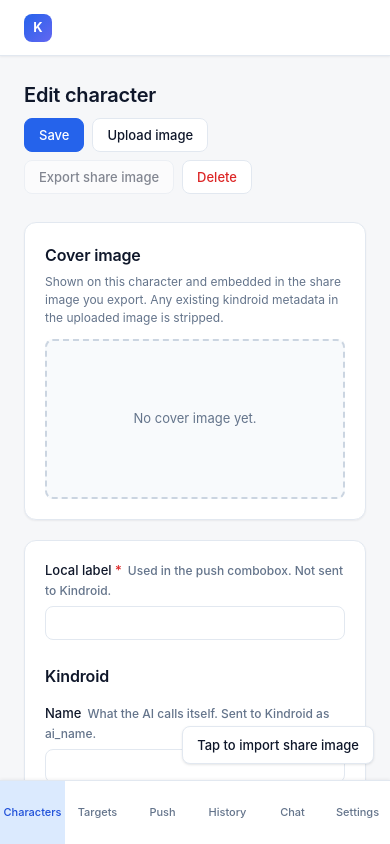
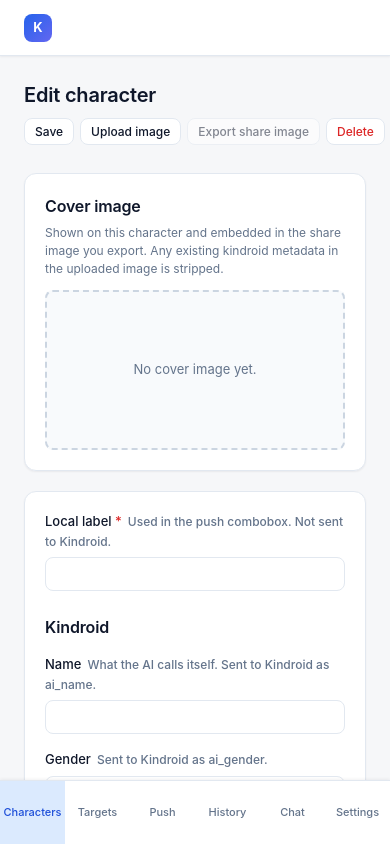
Before and after one commit to kuss-ms/Kindroid-Manager, a React (Vite) app: page /characters/1 in a window 390 px wide. Built offline with nearby package versions, Linux system fonts and the light colour scheme.

Commit message:
Revert target overflow; move import to characters page; restyle chat fields

```diff
--- a/src/components/AppLayout.tsx
+++ b/src/components/AppLayout.tsx
@@ -9,7 +9,6 @@ export function AppLayout() {
   const navigate = useNavigate();
   const [dropActive, setDropActive] = useState(false);
   const dragCounter = useRef(0);
-  const fileInputRef = useRef<HTMLInputElement>(null);
   const settings = useQuery({ queryKey: ['settings'], queryFn: api.getSettings });
   const characters = useQuery({ queryKey: ['characters'], queryFn: api.listCharacters });
   const targets = useQuery({ queryKey: ['targets'], queryFn: api.listTargets });
@@ -128,36 +127,6 @@ export function AppLayout() {
         {' '}
         <Outlet />{' '}
       </main>{' '}
-      <input
-        ref={fileInputRef}
-        type="file"
-        accept="image/png,image/*"
-        className="app-file-input"
-        onChange={async (e) => {
-          const file = e.target.files?.[0];
-          e.target.value = '';
-          if (file) {
-            const buf = await file.arrayBuffer();
-            const bytes = Array.from(new Uint8Array(buf));
-            try {
-              const draft = await api.importShareImage(bytes);
-              queryClient.setQueryData(['character', draft.id], draft);
-              queryClient.invalidateQueries({ queryKey: ['characters'] });
-              toast('success', `Imported "${draft.name}"`);
-              navigate(`/characters/${draft.id}`);
-            } catch (err) {
-              toast('error', errorMessage(err));
-            }
-          }
-        }}
-      />
-      <button
-        type="button"
-        className="app-import-btn"
-        onClick={() => fileInputRef.current?.click()}
-      >
-        Tap to import share image
-      </button>{' '}
       <nav className="app-bottom-nav">
         {' '}
         <NavLink to="/characters" className={({ isActive }) => (isActive ? 'active' : '')}>
--- a/src/pages/CharacterEditorPage.tsx
+++ b/src/pages/CharacterEditorPage.tsx
@@ -7,6 +7,7 @@ import { api, errorMessage } from '../lib/api';
 import { characterInputSchema, type CharacterFormValues } from '../lib/schemas';
 import { toast } from '../components/Toaster';
 import { ConfirmDialog } from '../components/ConfirmDialog';
+import { RowActions, type RowAction } from '../components/RowActions';
 import { FIELD_SOFT_LIMITS, GENDER_OPTIONS } from '../lib/types';
 import type { JournalEntry, JournalEntryInput, Uuid } from '../lib/types';
 
@@ -209,51 +210,42 @@ export function CharacterEditorPage() {
       <div className="page-header">
         <h2>{id ? 'Edit character' : 'New character'}</h2>
         <div className="page-header-actions">
-          <button
-            type="button"
-            className="btn btn-primary"
-            disabled={!isDirty && !!id}
-            onClick={onSubmit}
-          >
-            Save
-          </button>
-          <button
-            type="button"
-            className="btn"
-            onClick={() => fileInputRef.current?.click()}
-            disabled={uploadImage.isPending || save.isPending}
-            title={
-              id
-                ? 'Upload a cover image'
-                : 'Save the character first (auto-saves with current form values)'
+          <RowActions
+            actions={
+              [
+                {
+                  label: 'Save',
+                  onClick: onSubmit,
+                  disabled: !isDirty && !!id,
+                },
+                {
+                  label: 'Upload image',
+                  onClick: () => fileInputRef.current?.click(),
+                  disabled: uploadImage.isPending || save.isPending,
+                  title: id
+                    ? 'Upload a cover image'
+                    : 'Save the character first (auto-saves with current form values)',
+                },
+                ...(id
+                  ? [
+                      {
+                        label: 'Export share image',
+                        onClick: () => exportImage.mutate(),
+                        disabled: exportImage.isPending || !character.data?.cover_image,
+                        title: character.data?.cover_image
+                          ? 'Download a PNG with the persona embedded'
+                          : 'Upload a cover image first',
+                      },
+                      {
+                        label: 'Delete',
+                        danger: true,
+                        onClick: () => setConfirmDelete(true),
+                      },
+                    ]
+                  : []),
+              ] satisfies RowAction[]
             }
-          >
-            {uploadImage.isPending || save.isPending ? 'Uploading…' : 'Upload image'}
-          </button>
-          {id && (
-            <>
-              <button
-                type="button"
-                className="btn"
-                onClick={() => exportImage.mutate()}
-                disabled={exportImage.isPending || !character.data?.cover_image}
-                title={
-                  character.data?.cover_image
-                    ? 'Download a PNG with the persona embedded'
-                    : 'Upload a cover image first'
-                }
-              >
-                Export share image
-              </button>
-              <button
-                type="button"
-                className="btn btn-danger"
-                onClick={() => setConfirmDelete(true)}
-              >
-                Delete
-              </button>
-            </>
-          )}
+          />
         </div>
       </div>
 
--- a/src/pages/ChatHistoryPage.tsx
+++ b/src/pages/ChatHistoryPage.tsx
@@ -510,12 +510,13 @@ export function ChatHistoryPage() {
         <div className="muted">{subtitle}</div>
       </div>
 
-      <div className="flex-row" style={{ gap: 8, flexWrap: 'wrap', alignItems: 'center' }}>
-        <label className="muted" htmlFor="target-select">
+      <div className="form-row" style={{ flexDirection: 'row', gap: 8, alignItems: 'center', flexWrap: 'wrap' }}>
+        <label className="form-label" htmlFor="target-select" style={{ flexShrink: 0 }}>
           Target
         </label>
         <select
           id="target-select"
+          className="select"
           value={selectedAiId ?? ''}
           onChange={(e) => setSelectedAiId(e.target.value)}
         >
@@ -560,17 +561,17 @@ export function ChatHistoryPage() {
 
       {body && <p className="muted">{body}</p>}
 
-      <div className="flex-row" style={{ marginTop: 12 }}>
+      <div className="form-row" style={{ flexDirection: 'row', gap: 8, alignItems: 'center', flexWrap: 'wrap' }}>
         <input
           type="search"
+          className="input input-search"
           placeholder="Search messages…"
           value={searchInput}
           onChange={(e) => setSearchInput(e.target.value)}
           style={{ flex: 1, minWidth: 200 }}
         />
         <label
-          className="flex-row"
-          style={{ gap: 6, alignItems: 'center', cursor: 'pointer' }}
+          className="checkbox"
           title="Show only messages you've favourited (pinned) here"
         >
           <input
--- a/src/pages/PushPage.tsx
+++ b/src/pages/PushPage.tsx
@@ -376,7 +376,7 @@ export function PushPage() {
                     : ''
             }
             onClick={() => setConfirmOpen(true)}
-            className="btn btn-primary"
+            className="btn btn-primary btn-wrap-text"
           >
             {' '}
             {push.isPending
--- a/src/pages/TargetsPage.tsx
+++ b/src/pages/TargetsPage.tsx
@@ -5,7 +5,6 @@ import { zodResolver } from '@hookform/resolvers/zod';
 import { api, errorMessage, type TargetInput } from '../lib/api';
 import { targetInputSchema, type TargetFormValues } from '../lib/schemas';
 import { ConfirmDialog } from '../components/ConfirmDialog';
-import { RowActions, type RowAction } from '../components/RowActions';
 import { toast } from '../components/Toaster';
 export function TargetsPage() {
   const queryClient = useQueryClient();
@@ -73,21 +72,14 @@ export function TargetsPage() {
                 </div>{' '}
                 <div className="list-item-actions">
                   {' '}
-                  <RowActions
-                    actions={
-                      [
-                        {
-                          label: 'Edit',
-                          onClick: () => setEditing({ ...t }),
-                        },
-                        {
-                          label: 'Delete',
-                          danger: true,
-                          onClick: () => setDeleting(t.id),
-                        },
-                      ] satisfies RowAction[]
-                    }
-                  />{' '}
+                  <button className="btn btn-sm" onClick={() => setEditing({ ...t })}>
+                    {' '}
+                    Edit{' '}
+                  </button>{' '}
+                  <button className="btn btn-sm btn-danger" onClick={() => setDeleting(t.id)}>
+                    {' '}
+                    Delete{' '}
+                  </button>{' '}
                 </div>{' '}
               </div>
             ))}{' '}
--- a/src/styles/global.css
+++ b/src/styles/global.css
@@ -243,38 +243,12 @@ select {
   .section-grid {
     grid-template-columns: 1fr;
   }
-} /* Mobile bottom nav + import button + full-screen modals.
+} /* Mobile bottom nav + full-screen modals.
    See .kilo/plans/1785596514600-android-deployment-plan.md step 5.
-   The hidden <input> + "Tap to import" button is the fallback for
-   share-image import on touch devices (the global drag-drop / paste
-   handlers do not work on Android System WebView). */
-.app-file-input {
-  display: none;
-}
-/* Hide the floating "Tap to import" button whenever any modal-overlay is
-   visible. Android System WebView does not always honour backdrop-filter,
-   so without this rule the fixed button at bottom: 80px bleeds through the
-   semi-transparent modal overlay and visually obstructs the modal's
-   confirm/cancel buttons. :has() requires Chrome 105+ — Android 13+
-   System WebView satisfies that. */
-body:has(.modal-overlay) .app-import-btn {
-  display: none;
-}
-.app-import-btn {
-  display: inline-flex;
-  position: fixed;
-  right: var(--space-4);
-  bottom: var(--space-4);
-  z-index: 50;
-  padding: 10px 14px;
-  border-radius: var(--radius);
-  border: 1px solid var(--border);
-  background: var(--surface);
-  color: var(--text);
-  box-shadow: var(--shadow);
-  font-weight: 500;
-  font-size: 13px;
-}
+   The drag-drop / paste handlers in AppLayout work everywhere, but
+   Android System WebView does not fire HTML5 drop events for files, so
+   the Characters page exposes a visible "Import share image" button that
+   opens the OS file picker via a hidden <input>. */
 .app-bottom-nav {
   display: none;
 }
@@ -284,9 +258,6 @@ body:has(.modal-overlay) .app-import-btn {
   }
   .app-nav {
     display: none;
-  }
-  .app-import-btn {
-    bottom: 80px;
   }
   .app-bottom-nav {
     display: flex;
@@ -451,6 +422,14 @@ body:has(.modal-overlay) .app-import-btn {
 .btn-sm {
   padding: 5px 10px;
   font-size: 12px;
+}
+/* Buttons with dynamic text (e.g. "Push 8 fields and 3 journals to MyBot")
+   that need to wrap on narrow viewports. Default .btn has
+   white-space: nowrap. */
+.btn-wrap-text {
+  white-space: normal;
+  text-align: center;
+  line-height: 1.3;
 } /* Form */
 .form {
   display: flex;
```
Also changed, not shown: src/pages/CharactersPage.tsx (+29 -1 lines).
